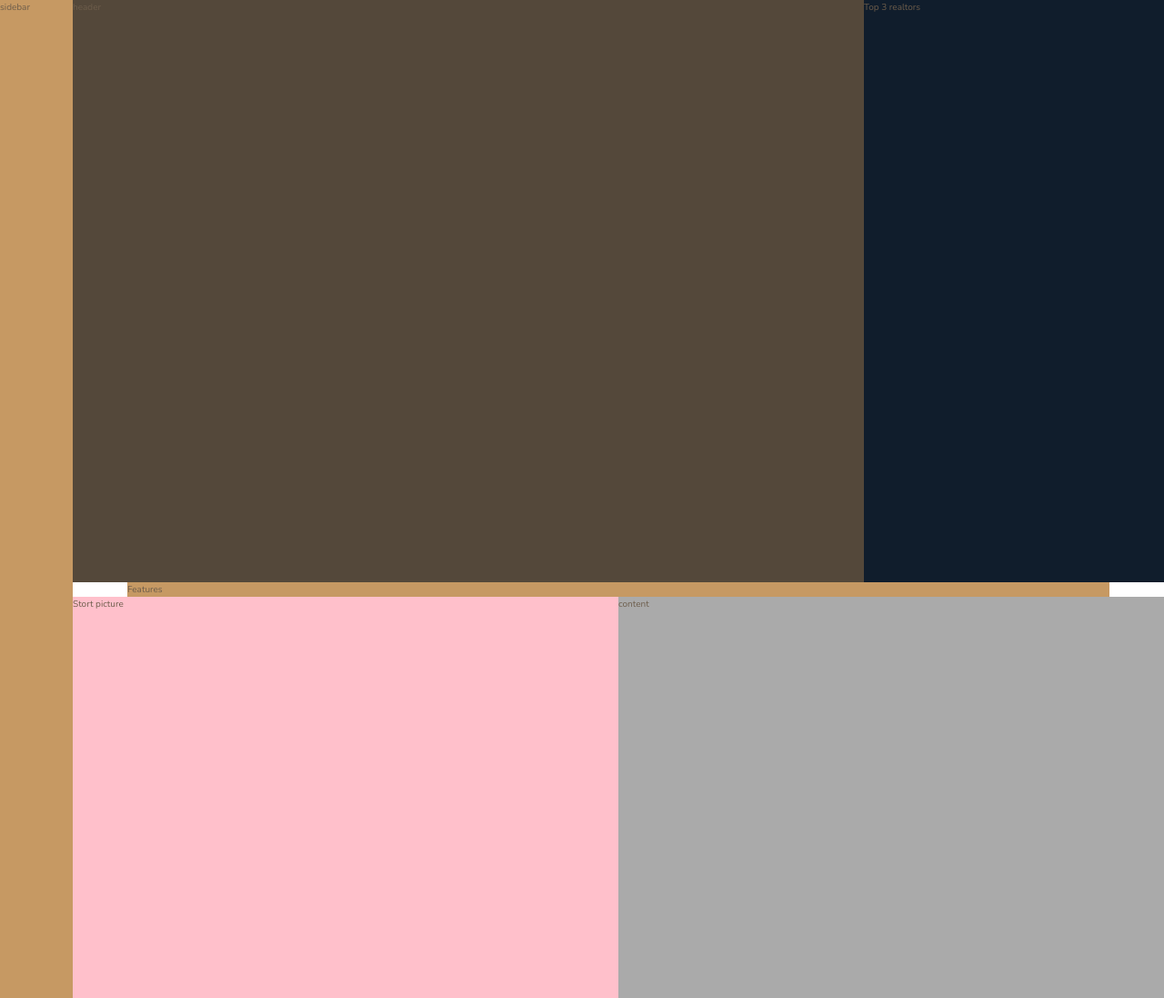
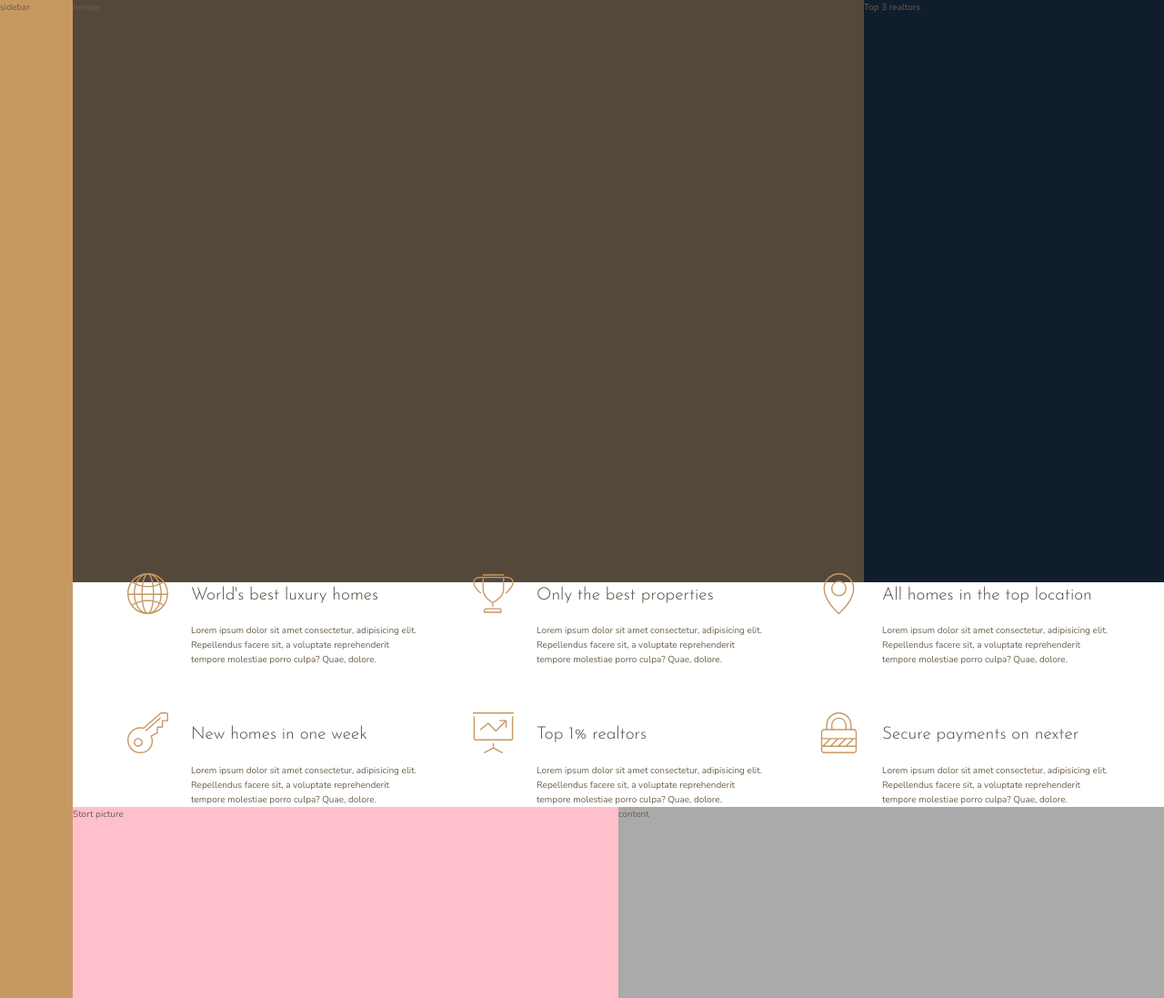
Before and after one commit to Naveen-S/nexter, a website: page index.html in a window 1280 px wide. Shown: the top 1097 px of the page at 91% size. Drawn offline with nearby package versions, Linux system fonts and the light colour scheme.

Commit message:
Feature section.

```diff
--- a/index.html
+++ b/index.html
@@ -22,7 +22,78 @@
             Top 3 realtors
         </div>
         <section class="features">
-            Features
+            <div class="feature">
+                <svg class="feature__icon">
+                    <use xlink:href="img/sprite.svg#icon-global">
+                    </use>
+                </svg>
+                <h4 class="heading-4 heading-4--dark">
+                    World's best luxury homes
+                </h4>
+                <p class="feature__text">
+                    Lorem ipsum dolor sit amet consectetur, adipisicing elit. Repellendus facere sit, a voluptate reprehenderit tempore molestiae porro culpa? Quae, dolore.
+                </p>
+            </div>
+            <div class="feature">
+                <svg class="feature__icon">
+                    <use xlink:href="img/sprite.svg#icon-trophy">
+                    </use>
+                </svg>
+                <h4 class="heading-4 heading-4--dark">
+                    Only the best properties
+                </h4>
+                <p class="feature__text">
+                    Lorem ipsum dolor sit amet consectetur, adipisicing elit. Repellendus facere sit, a voluptate reprehenderit tempore molestiae porro culpa? Quae, dolore.
+                </p>
+            </div>
+            <div class="feature">
+                <svg class="feature__icon">
+                    <use xlink:href="img/sprite.svg#icon-map-pin">
+                    </use>
+                </svg>
+                <h4 class="heading-4 heading-4--dark">
+                    All homes in the top location
+                </h4>
+                <p class="feature__text">
+                    Lorem ipsum dolor sit amet consectetur, adipisicing elit. Repellendus facere sit, a voluptate reprehenderit tempore molestiae porro culpa? Quae, dolore.
+                </p>
+            </div>
+            <div class="feature">
+                <svg class="feature__icon">
+                    <use xlink:href="img/sprite.svg#icon-key">
+                    </use>
+                </svg>
+                <h4 class="heading-4 heading-4--dark">
+                    New homes in one week
+                </h4>
+                <p class="feature__text">
+                    Lorem ipsum dolor sit amet consectetur, adipisicing elit. Repellendus facere sit, a voluptate reprehenderit tempore molestiae porro culpa? Quae, dolore.
+                </p>
+            </div>
+            <div class="feature">
+                <svg class="feature__icon">
+                    <use xlink:href="img/sprite.svg#icon-presentation">
+                    </use>
+                </svg>
+                <h4 class="heading-4 heading-4--dark">
+                    Top 1% realtors
+                </h4>
+                <p class="feature__text">
+                    Lorem ipsum dolor sit amet consectetur, adipisicing elit. Repellendus facere sit, a voluptate reprehenderit tempore molestiae porro culpa? Quae, dolore.
+                </p>
+            </div>
+            <div class="feature">
+                <svg class="feature__icon">
+                    <use xlink:href="img/sprite.svg#icon-lock">
+                    </use>
+                </svg>
+                <h4 class="heading-4 heading-4--dark">
+                    Secure payments on nexter
+                </h4>
+                <p class="feature__text">
+                    Lorem ipsum dolor sit amet consectetur, adipisicing elit. Repellendus facere sit, a voluptate reprehenderit tempore molestiae porro culpa? Quae, dolore.
+                </p>
+            </div>
         </section>
         <div class="story__picture">
             Stort picture
--- a/sass/_features.scss
+++ b/sass/_features.scss
@@ -1,4 +1,29 @@
 .features {
-    background-color: $color-primary;
+    // background-color: $color-primary;
     grid-column: center-start / center-end;
+
+    display: grid;
+    // grid-template-columns: repeat(3, 1fr);
+    // Responsive without media-query
+    grid-template-columns: repeat(auto-fit, minmax(25rem, 1fr)); // auto-fit but min is 250 max is you decide.
+    grid-gap: 6rem;
+    align-items: start;
 }
+
+.feature {
+    display: grid;
+    grid-template-columns: min-content 1fr;
+    grid-row-gap: 1.5rem;
+    grid-column-gap: 2.5rem;
+
+    &__icon {
+        width: 4.5rem;
+        height: 4.5rem;
+        fill: $color-primary;
+        grid-row: 1 / span 2;
+        transform: translateY(-1rem);
+    }
+
+    &__text {
+    }
+}
--- a/sass/_typography.scss
+++ b/sass/_typography.scss
@@ -0,0 +1,28 @@
+%heading {
+    font-weight: 300;
+    font-family: $font-display;
+}
+
+.heading-1{
+    @extend %heading;
+}
+
+.heading-2{
+    @extend %heading;
+}
+
+.heading-3{
+    @extend %heading;
+}
+
+.heading-4{
+    @extend %heading;
+    font-size: 1.9rem;
+    &--light {
+        color: $color-grey-light-1;
+    }
+
+    &--dark {
+        color: $color-grey-dark-1;
+    }
+}
```
Also changed, not shown: css/style.css.
